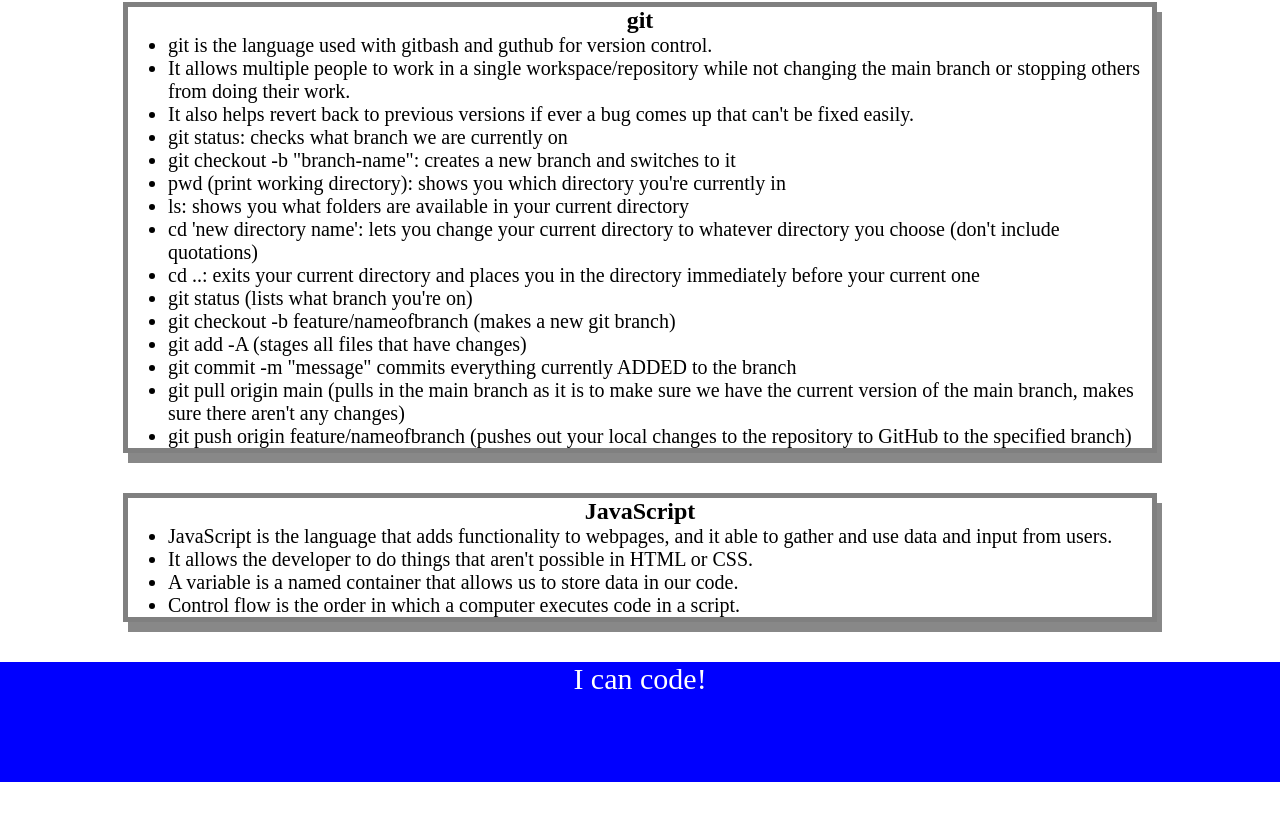
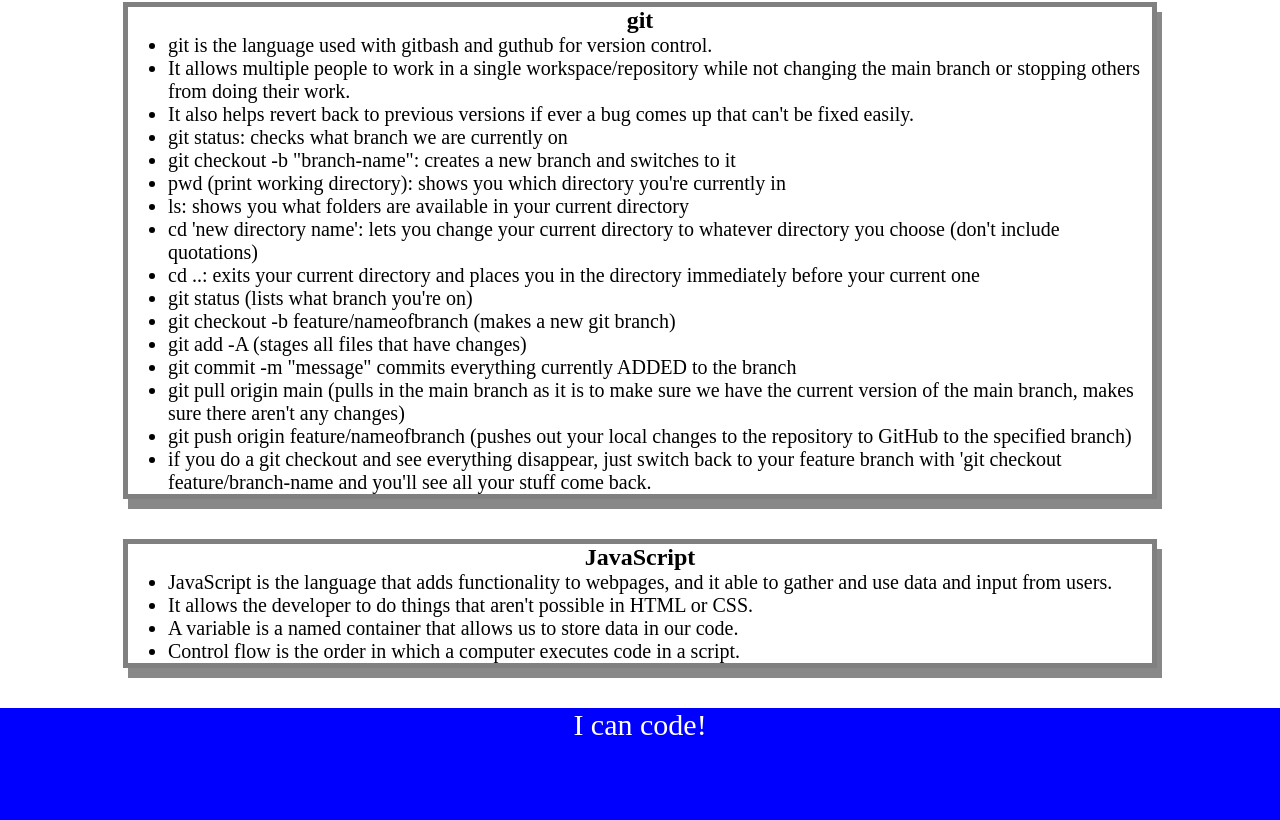
Before and after one commit to horizonbound0/prework-study-guide, a plain HTML site: page index.html in a window 1280 px wide. Shown: the part 519-1339 px from the top of the page. Before the commit the page ends 1301 px from the top, so only its background shows below. Drawn offline with Linux system fonts and the light colour scheme.

Commit message:
added another note to the git section

```diff
--- a/index.html
+++ b/index.html
@@ -108,6 +108,8 @@
                 <li>git push origin feature/nameofbranch (pushes out your local changes to the repository to GitHub to
                     the specified branch)</li>
 
+                <li>if you do a git checkout and see everything disappear, just switch back to your feature branch with 'git checkout feature/branch-name and you'll see all your stuff come back.</li>
+
             </ul>
 
         </section>
```
